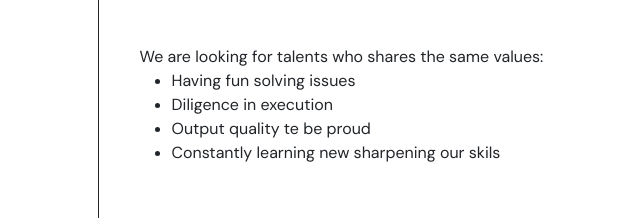
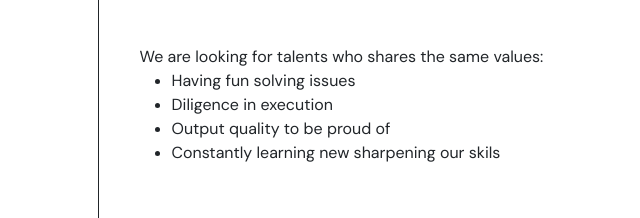
Before and after one commit to obvisoft/obvisoft.co.uk, a plain HTML site: page Index.html in a window 1280 px wide. Shown: the part 4322-4540 px from the top of the page, 0-640 px from the left. Drawn offline with nearby package versions, Linux system fonts and the light colour scheme.

Commit message:
writing update

```diff
--- a/Index.html
+++ b/Index.html
@@ -518,7 +518,7 @@
 							<ul>
 								<li>Having fun solving issues</li>
 								<li>Diligence in execution</li>
-								<li>Output quality te be proud</li>
+								<li>Output quality to be proud of</li>
 								<li>Constantly learning new sharpening our skils</li>
 							</ul>
 
```
